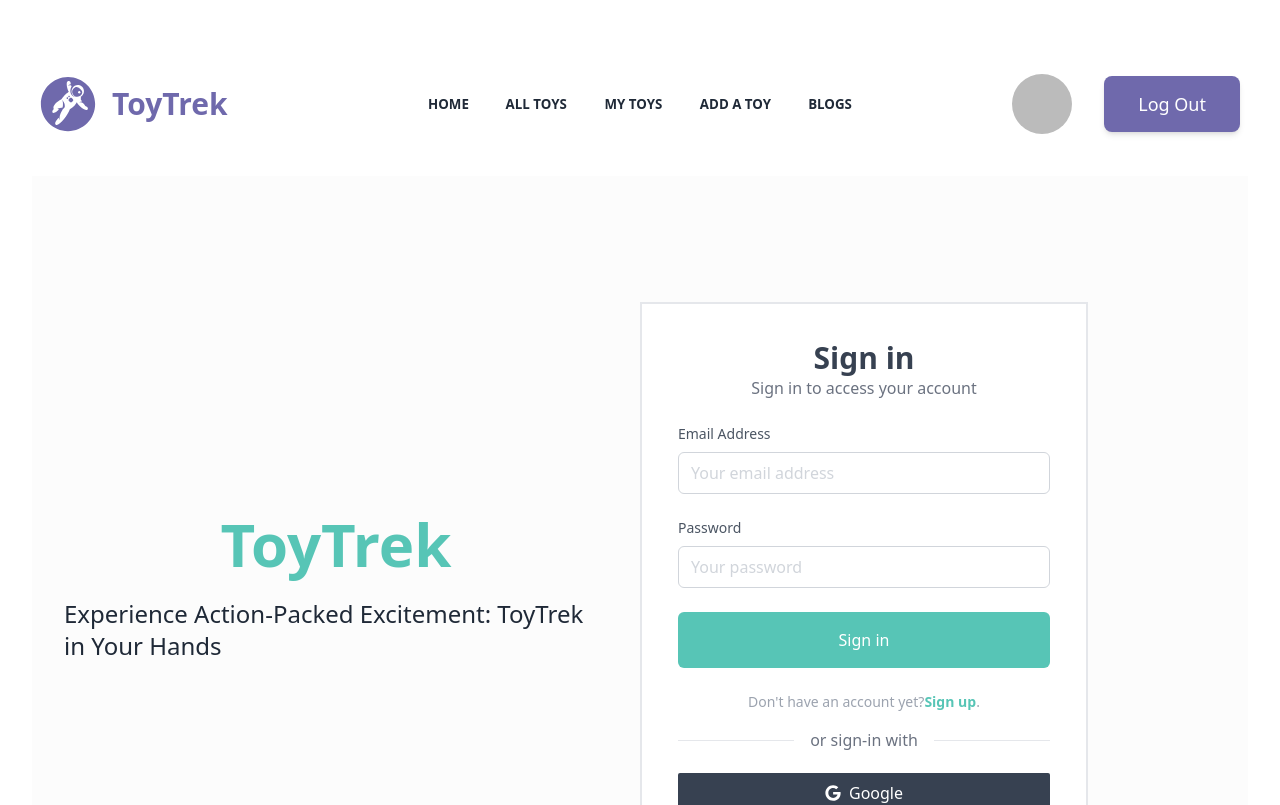
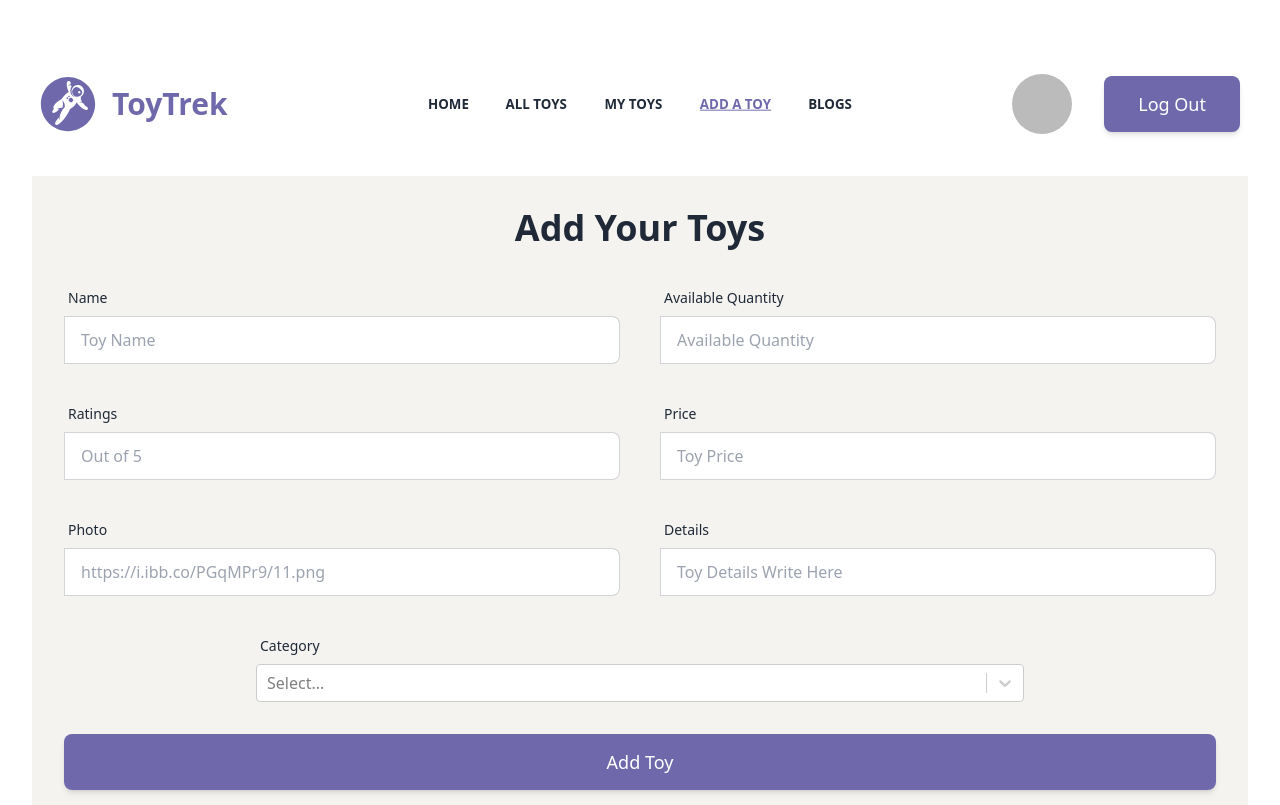
Before and after one commit to MahadiHasanWeb/ToyTrek, a React (Vite) app: page /addToys in a window 1280 px wide. Before the commit this address led to /login. Shown: the top 805 px of the page. Built offline with nearby package versions, Linux system fonts and the light colour scheme; no server answers; sample sign-in values are in the browser's storage.

Commit message:
Add A Toy page Done

```diff
--- a/package.json
+++ b/package.json
@@ -15,7 +15,11 @@
     "dotenv": "^16.0.3",
     "react": "^18.2.0",
     "react-dom": "^18.2.0",
+    "react-hook-form": "^7.43.9",
     "react-icons": "^4.8.0",
+    "react-select": "^5.7.3",
+    "react-tabs": "^6.0.1",
+    "sweetalert2": "^11.7.5",
     "swiper": "^9.3.2"
   },
   "devDependencies": {
--- a/src/Components/AuthenticationPart/PrivateRoute.jsx
+++ b/src/Components/AuthenticationPart/PrivateRoute.jsx
@@ -4,8 +4,22 @@ import { Navigate, useLocation } from 'react-router-dom';
 
 
 const PrivateRoute = ({ children }) => {
-    const { user } = useContext(AuthContext);
+    const { user, loading } = useContext(AuthContext);
     const location = useLocation();
+    if (loading) {
+        return <div className="flex items-center h-screen justify-center min-h-screen p-5 bg-gray-100 min-w-screen">
+
+            <div className="flex space-x-2 animate-pulse">
+                <div className="w-3 h-3 bg-gray-500 rounded-full"></div>
+                <div className="w-3 h-3 bg-gray-500 rounded-full"></div>
+                <div className="w-3 h-3 bg-gray-500 rounded-full"></div>
+                <div className="w-3 h-3 bg-gray-500 rounded-full"></div>
+                <div className="w-3 h-3 bg-gray-500 rounded-full"></div>
+            </div>
+
+        </div>
+    }
+
     if (user) {
         return children;
     }
--- a/src/Components/Home/Banner.jsx
+++ b/src/Components/Home/Banner.jsx
@@ -28,7 +28,7 @@ const Banner = () => {
                 <div className='relative grid grid-cols-1 items-center w-full rounded-xl h-full bg-cover bg-center bg-no-repeat mb-8 md:h-[550px] bg-[url(https://i.imgur.com/OmM1BaZ.jpg)] p-4 '>
                     <div className="bg-gradient-to-r from-[#151515] to-[rgba(21, 21, 21, 0)] rounded-xl">
                         <div className='text-white space-y-7 p-5 md:pl-12 md:w-1/2'>
-                            <h2 className='text-6xl font-bold'>Unleash the Power of Play with<span className=' text-[#57C5B6]'>ToyTrek</span></h2>
+                            <h2 className='text-5xl md:text-6xl font-bold'>Unleash the Power of Play with<span className=' text-[#57C5B6]'>ToyTrek</span></h2>
                             <p>Welcome to ToyTrek: Unleash Your Imagination, Embark on Epic Adventures! Dive into a world where action figures come to life and play knows no bounds. Fuel your playtime with our thrilling collection of meticulously crafted action figures. From fearless heroes to formidable villains, ToyTrek brings you endless opportunities to conquer new frontiers and create unforgettable stories.</p>
                             <div>
                                 <Link to='/allToys'><button className="button bg-[#57C5B6] flex items-center gap-3 mb-8">Explore Now <FaExternalLinkAlt /></button></Link>
@@ -41,7 +41,7 @@ const Banner = () => {
                 <div className='relative grid grid-cols-1 items-center w-full rounded-xl h-full bg-cover bg-center bg-no-repeat mb-8 md:h-[550px] bg-[url(https://i.imgur.com/lWpY1FL.jpg)] p-4 '>
                     <div className="bg-gradient-to-r from-[#151515] to-[rgba(21, 21, 21, 0)] rounded-xl">
                         <div className='text-white space-y-7 p-5 md:pl-12 md:w-1/2'>
-                            <h2 className='text-6xl font-bold'>Limitless Play Possibilities with<span className=' text-[#57C5B6]'>ToyTrek</span></h2>
+                            <h2 className='text-5xl md:text-6xl font-bold'>Limitless Play Possibilities with<span className=' text-[#57C5B6]'>ToyTrek</span></h2>
                             <p>Welcome to ToyTrek: Unleash Your Imagination, Embark on Epic Adventures! Dive into a world where action figures come to life and play knows no bounds. Fuel your playtime with our thrilling collection of meticulously crafted action figures. From fearless heroes to formidable villains, ToyTrek brings you endless opportunities to conquer new frontiers and create unforgettable stories.</p>
                             <div>
                                 <Link to='/allToys'><button className="button bg-[#57C5B6] flex items-center gap-3 mb-8">Explore Now <FaExternalLinkAlt /></button></Link>
--- /dev/null
+++ b/src/Components/Home/BestToys.jsx
@@ -0,0 +1,23 @@
+import React from 'react';
+
+const BestToys = () => {
+    return (
+        <div>
+            <div className="relative w-full">
+                <img src='https://i.imgur.com/XrF59ay.jpg' className="w-full rounded-xl" />
+                <div className="absolute rounded-xl flex items-center h-full left-0 top-0 bg-gradient-to-r from-[#151515] to-[rgba(21, 21, 21, 0)]">
+                    <div className='text-white space-y-7 pl-12 w-1/2'>
+                        <h2 className='text-6xl font-bold'>Affordable Price For Car Servicing</h2>
+                        <p>There are many variations of passages of  available, but the majority have suffered alteration in some form</p>
+                        <div>
+                            <button className="btn btn-primary mr-5">Discover More</button>
+                            <button className="btn btn-outline btn-secondary">Latest Project</button>
+                        </div>
+                    </div>
+                </div>
+            </div>
+        </div>
+    );
+};
+
+export default BestToys;
--- a/src/Components/Home/Home.jsx
+++ b/src/Components/Home/Home.jsx
@@ -1,10 +1,12 @@
 import Banner from "./Banner";
+import BestToys from "./BestToys";
 
 
 const Home = () => {
     return (
         <div className="">
             <Banner></Banner>
+            <BestToys></BestToys>
         </div>
     );
 };
--- a/src/Components/Shared/NavComponents/AddToys.jsx
+++ b/src/Components/Shared/NavComponents/AddToys.jsx
@@ -1,9 +1,159 @@
-import React from 'react';
+import React, { useContext, useState } from 'react';
+import Select from 'react-select';
+import { AuthContext } from '../../AuthenticationPart/AuthProvider';
+import Swal from 'sweetalert2';
+
 
 const AddToys = () => {
+    const { user } = useContext(AuthContext)
+    // console.log(user)
+    const [selectedOption, setSelectedOption] = useState(null);
+
+    const handleAddToy = event => {
+        event.preventDefault();
+        const form = event.target;
+        const ToyName = form.name.value;
+        const quantity = form.quantity.value;
+        const SellerName = form.SellerName.value;
+        const SellerEmail = form.SellerEmail.value;
+        const details = form.details.value;
+        const Price = form.Price.value;
+        const rating = form.rating.value;
+        const ToyPicture = form.photo.value;
+        const AddToy = { ToyName, quantity, ToyPicture, Price, SellerName, SellerEmail, details, rating }
+
+        AddToy.subCategory = selectedOption;
+        console.log(AddToy)
+        fetch(`http://localhost:5000/allToys`, {
+            method: 'POST',
+            headers: {
+                'content-type': 'application/json',
+            },
+            body: JSON.stringify(AddToy)
+        })
+            .then(res => res.json())
+            .then(data => {
+                console.log(data);
+                if (data.insertedId) {
+                    Swal.fire({
+                        title: 'Success!',
+                        text: 'Toy Added Successfully',
+                        icon: 'success',
+                        confirmButtonText: 'Cool'
+                    })
+                    form.reset();
+                }
+            })
+    }
+
+    const options = [
+        { value: "SportsCar", label: "SportsCar" },
+        { value: "Truck", label: "Truck" },
+        { value: "RegularCar", label: "RegularCar" },
+        { value: "Bike", label: "Bike" },
+    ];
+
+    // console.log(selectedOption)
+
     return (
-        <div>
-            <h1 className="text-center text-4xl">Add  Toys</h1>
+        <div className="p-6 md:p-8 bg-[#F4F3F0]">
+            <h1 className="text-4xl text-center font-semibold mb-8">Add Your Toys </h1>
+            <form onSubmit={handleAddToy}>
+                <div className="md:flex justify-center items-center md:gap-10 mb-8">
+                    <div className="form-control md:w-1/2">
+                        <label className="label">
+                            <span className="label-text">Name</span>
+                        </label>
+                        <label className="input-group">
+                            <input type="text" placeholder="Toy Name" name="name" className="input input-bordered w-full" required />
+                        </label>
+                    </div>
+                    <div className="form-control md:w-1/2">
+                        <label className="label">
+                            <span className="label-text">Available Quantity</span>
+                        </label>
+                        <label className="input-group">
+                            <input type="number" placeholder="Available Quantity" name="quantity" className="input input-bordered w-full" required />
+                        </label>
+                    </div>
+                </div>
+                <div className="hidden justify-center items-center md:gap-10 mb-8">
+                    <div className="form-control md:w-1/2">
+                        <label className="label">
+                            <span className="label-text">Seller Name</span>
+                        </label>
+                        <label className="input-group">
+                            <input type="text" placeholder={user?.displayName} defaultValue={user?.displayName} name="SellerName" className="input input-bordered w-full" required />
+                        </label>
+                    </div>
+                    <div className="form-control md:w-1/2">
+                        <label className="label">
+                            <span className="label-text">Seller Email</span>
+                        </label>
+                        <label className="input-group">
+                            <input type="email" placeholder={user?.email} defaultValue={user?.email} name="SellerEmail" className="input input-bordered w-full" required />
+                        </label>
+                    </div>
+                </div>
+                <div className="md:flex justify-center items-center md:gap-10 mb-8">
+
+
+                    <div className="form-control md:w-1/2">
+                        <label className="label">
+                            <span className="label-text">Ratings</span>
+                        </label>
+                        <label className="input-group">
+                            <input type="number" placeholder="Out of 5" name="rating" className="input input-bordered w-full" required />
+                        </label>
+                    </div>
+
+
+                    <div className="form-control md:w-1/2">
+                        <label className="label">
+                            <span className="label-text">Price</span>
+                        </label>
+                        <label className="input-group">
+                            <input type="number" placeholder="Toy Price" name="Price" className="input input-bordered w-full" required />
+                        </label>
+                    </div>
+                </div>
+                <div className="md:flex justify-center items-center md:gap-10 mb-8">
+
+                    <div className="form-control md:w-1/2">
+                        <label className="label">
+                            <span className="label-text">Photo</span>
+                        </label>
+                        <label className="input-group">
+                            <input type="text" placeholder="https://i.ibb.co/PGqMPr9/11.png" name="photo" className="input input-bordered w-full " required />
+                        </label>
+                    </div>
+
+                    <div className="form-control md:w-1/2">
+                        <label className="label">
+                            <span className="label-text">Details</span>
+                        </label>
+                        <label className="input-group">
+                            <input type="text" placeholder="Toy Details Write Here" name="details" className="input input-bordered w-full" required />
+                        </label>
+                    </div>
+                </div>
+                <div className="md:flex justify-center items-center md:gap-10 mb-8">
+                    <div className="form-control w-full md:w-2/3 ">
+                        <label className="label">
+                            <span className="label-text">Category</span>
+                        </label>
+                        <Select
+                            className=""
+                            defaultValue={selectedOption}
+                            onChange={setSelectedOption}
+                            options={options}
+                            isMulti
+                        />
+                    </div>
+                </div>
+                <button type="submit" className="button button-primary btn-block">Add Toy</button>
+
+            </form>
         </div>
     );
 };
--- a/src/Components/Shared/NavComponents/AllToys.jsx
+++ b/src/Components/Shared/NavComponents/AllToys.jsx
@@ -1,10 +1,24 @@
+import { useState } from "react";
+import { Tab, TabList, TabPanel, Tabs } from "react-tabs";
+import 'react-tabs/style/react-tabs.css';
 
 
 const AllToys = () => {
+    const [tabIndex, setTabIndex] = useState(0);
+
     return (
-        <div>
-            <h1 className="text-center text-4xl">All toys</h1>
-        </div>
+        <Tabs selectedIndex={tabIndex} onSelect={(index) => setTabIndex(index)}>
+            <TabList>
+                <Tab>Title 1</Tab>
+                <Tab>Title 2</Tab>
+                <Tab>Title 3</Tab>
+                <Tab>Title 4</Tab>
+            </TabList>
+            <TabPanel>sssssssssssuuuuuuuuuuuiiiiiiiiiii</TabPanel>
+            <TabPanel>2222222222222222</TabPanel>
+            <TabPanel>333333333333</TabPanel>
+            <TabPanel>444444444444444444</TabPanel>
+        </Tabs>
     );
 };
 
--- a/src/Components/Shared/NavComponents/Blogs.jsx
+++ b/src/Components/Shared/NavComponents/Blogs.jsx
@@ -3,7 +3,7 @@ import React from 'react';
 const Blogs = () => {
     return (
         <div>
-             <h1 className="text-center text-4xl">Blog section</h1>
+             <h1 className="text-3xl md:text-5xl font-extrabold text-[#757575] text-center mt-14 mb-10 md:my-20">Loading.......</h1>
         </div>
     );
 };
```
Also changed, not shown: 1 other file (tests, documents, lock files or other folders).
